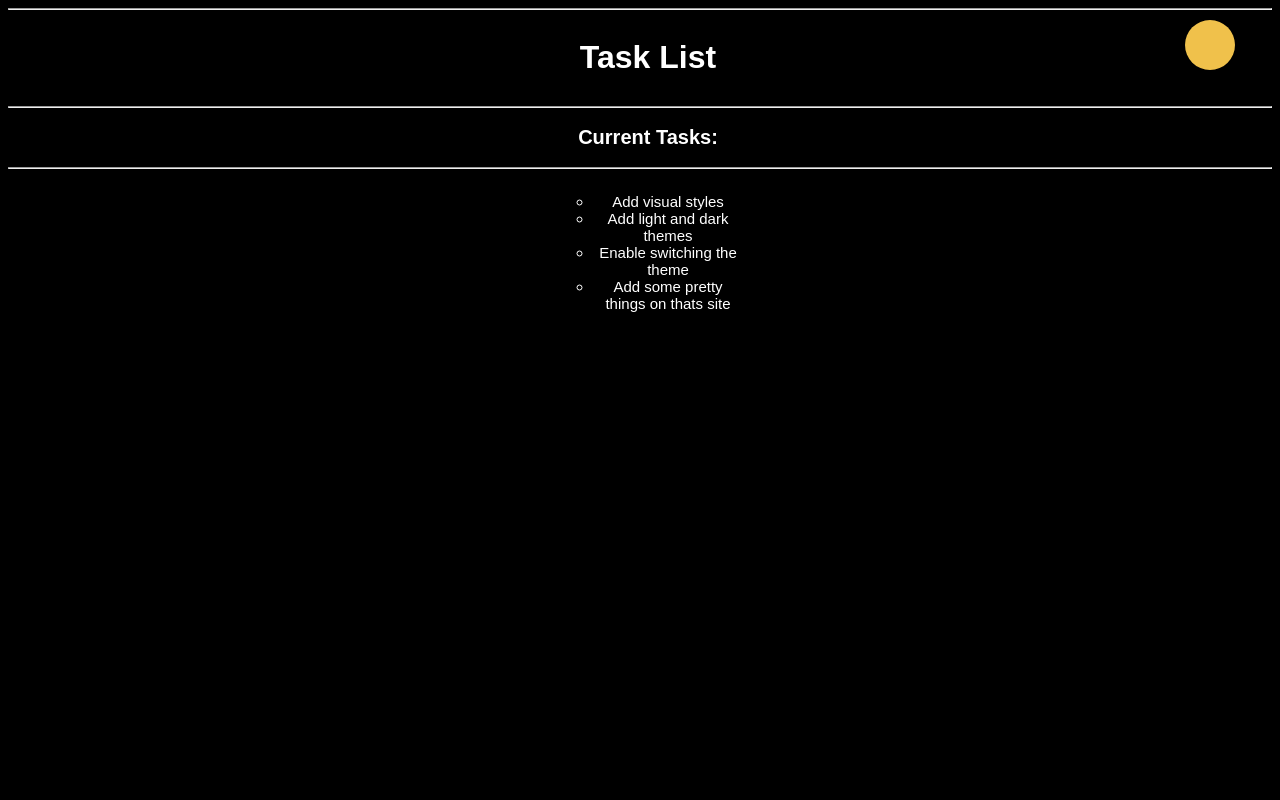
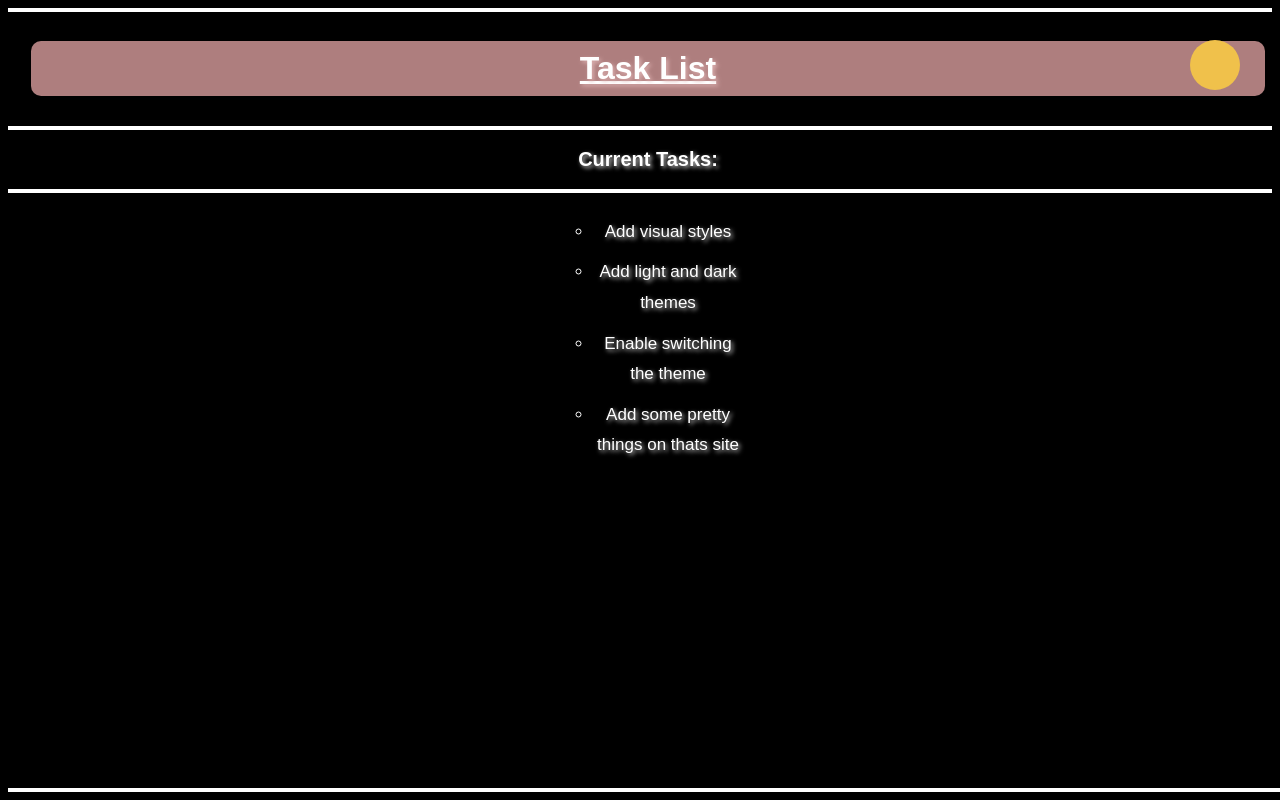
Before and after one commit to juliamslara/site-curso-bradesco, a plain HTML site: page index.html in a window 1280 px wide. Both pictures are taken after a click on the button 1210 px from the left and 45 px from the top of the page. Drawn offline with Linux system fonts and the light colour scheme.

Commit message:
Melhorias no site

````diff
--- a/app.js
+++ b/app.js
@@ -3,10 +3,23 @@ const switcher = document.querySelector('.btn');
 switcher.addEventListener('click', function() {
   document.body.classList.toggle('dark-theme');
   var className = document.body.className;
+  var linha1 = document.getElementById("linha1");
+  var linha2 = document.getElementById("linha2");
+  var linha3 = document.getElementById("linha3");
+  var linha4 = document.getElementById("linha4");
+
   if(className == "light-theme") {
+    linha1.style.backgroundColor = "black";
+    linha2.style.backgroundColor = "black";
+    linha3.style.backgroundColor = "black";
+    linha4.style.backgroundColor = "black";
     switcher.innerHTML = '<i class="fas fa-sun"></i>';
   } else {
     switcher.innerHTML = '<i class="fas fa-moon"></i>';
+    linha1.style.backgroundColor = "white";
+    linha2.style.backgroundColor = "white";
+    linha3.style.backgroundColor = "white";
+    linha4.style.backgroundColor = "white";
   }
   console.log('current class name: ' + className);
 });
--- a/index.html
+++ b/index.html
@@ -7,13 +7,13 @@
     <link rel="stylesheet" href="main.css" />
   </head>
   <body class="light-theme">
-    <hr />
-    <div class="container"><h1>Task List</h1></div>
-    <hr />
-    <div class="container">
-    <p id="msg">Current Tasks:</p>
-  </div>
-    <hr />
+    <hr id="linha1" />
+    <div class="container comeco"><h1>Task List</h1></div>
+    <hr id="linha2" />
+    <div class="container meio">
+      <p id="msg">Current Tasks:</p>
+    </div>
+    <hr id="linha3" />
     <div class="container">
       <ul>
         <li class="list">Add visual styles</li>
@@ -22,6 +22,7 @@
         <li>Add some pretty things on thats site</li>
       </ul>
     </div>
+    <div class="fim"><hr id="linha4" class="linha-final" /></div>
     <div>
       <button class="btn light-theme"><i class="fas fa-moon"></i></button>
     </div>
--- a/main.css
+++ b/main.css
@@ -11,22 +11,23 @@ li {
   list-style: circle;
   text-align: center;
   max-width: 150px;
-  font-size: 15px;
+  font-size: 17px;
+  line-height: 1.8;
+  margin-bottom: 10px;
 
 }
-.li:hover {
-  transition: all 0.5s ease;
-  font-size: 18px;
-}
+
 
 .list {
   list-style: circle;
+
   text-align: center;
 }
 
 .light-theme {
   --bg: var var(--green);
   --fontColor: var(--black);
+
 }
 :root {
   --green: #ffffff;
@@ -47,9 +48,9 @@ body {
   --fontColor: var(--green);
 }
 .btn {
-  position: absolute;
-  top: 20px;
-  right: 45px;
+  position: ABSOLUTE;
+  top: 40px;
+  right: 40px;
   height: 50px;
   width: 50px;
   border-radius: 50%;
@@ -103,7 +104,7 @@ body {
   display: flex;
   justify-content: center;
   width: 100vw; /* Define a largura total da tela */
-
+  text-shadow: 2px 2px 4px #ccc;
 
 }
 
@@ -116,3 +117,36 @@ body {
   margin: 10px;
   padding: 0;
 }
+
+h1 {
+  text-shadow: 2px 2px 4px #ddb1b1;
+  background-color: #ae7e7e;
+  padding: 9px;
+  border-radius: 10px;
+  width: 95%;
+
+  text-decoration-line: underline;
+}
+hr {
+  height: 4px;
+
+ border:none;
+ background-color: rgb(0, 0, 0);
+
+  background-size: 8px 8px;
+}
+.linha-final {
+  position: fixed;
+  bottom: 0;
+  width: 100%;
+}
+.comeco {
+height:20%;
+}
+.meio {
+height: 60%;
+}
+.fim {
+  height:20%;
+}
+```
````
